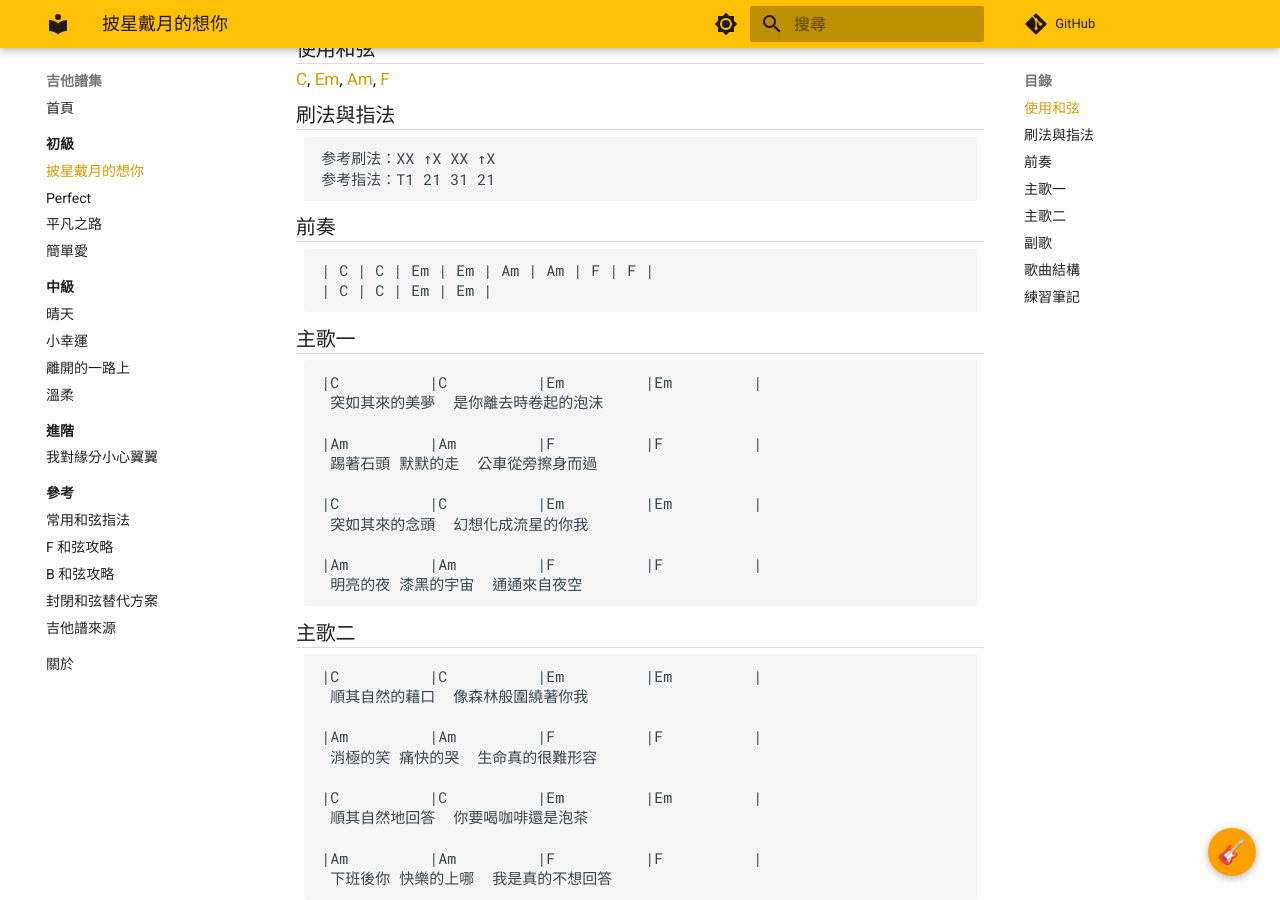
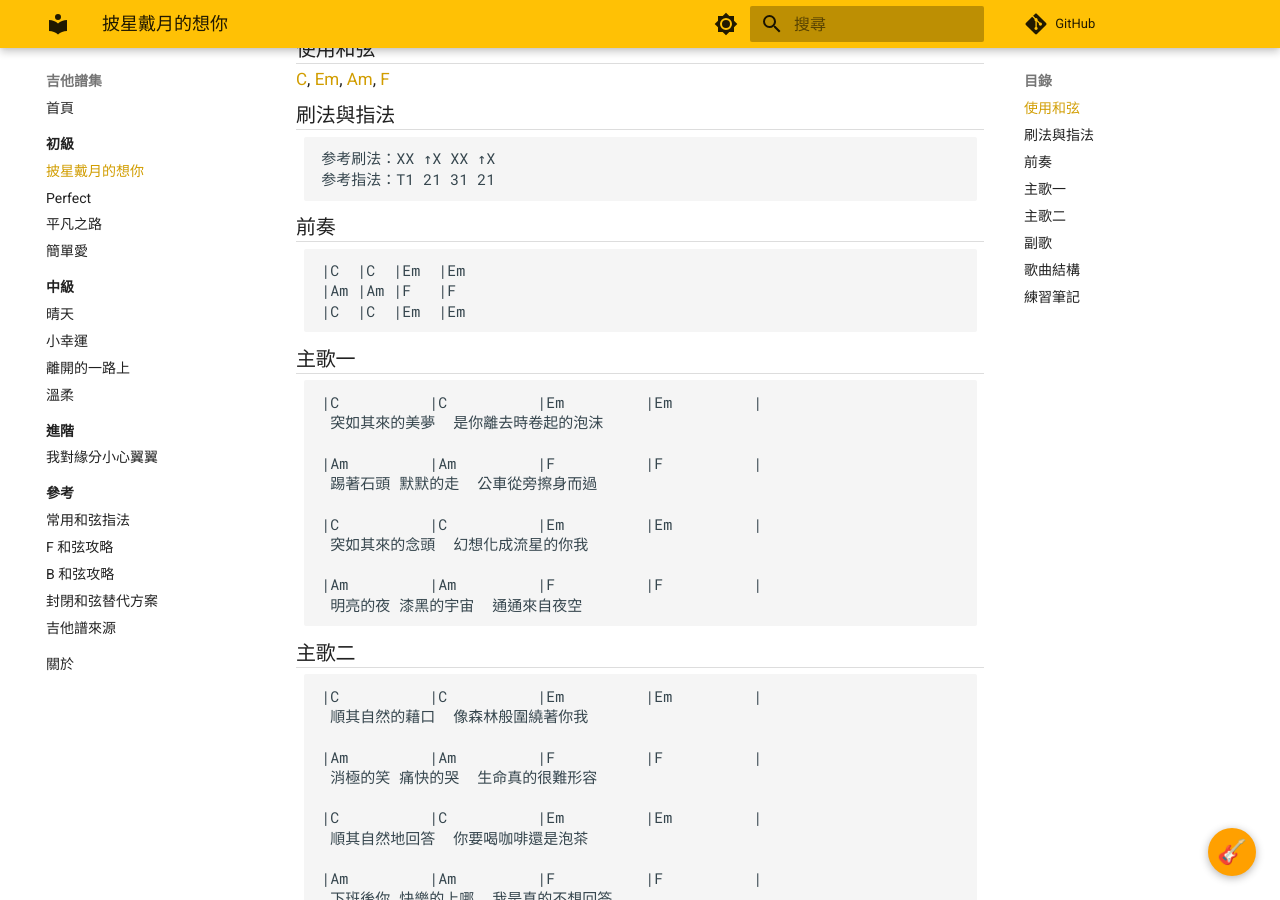
Before and after one commit to justmaker/guitar-scores, an MkDocs documentation site: the page built from docs/beginner/pi-xing-dai-yue.md, in a window 1280 px wide and 900 px high, scrolled down 524 px. Built offline with MkDocs 1.6.1 and Material for MkDocs 9.7.7, drawn with Linux system fonts in a browser that asks for light colours; comment, search, counter and statistics services are not loaded.

Commit message:
fix: 前奏和弦行斷成每行4格，避免手機水平捲動

````diff
--- a/docs/beginner/pi-xing-dai-yue.md
+++ b/docs/beginner/pi-xing-dai-yue.md
@@ -30,8 +30,9 @@ tags:
 ## 前奏
 
 ```
-| C | C | Em | Em | Am | Am | F | F |
-| C | C | Em | Em |
+|C  |C  |Em  |Em
+|Am |Am |F   |F
+|C  |C  |Em  |Em
 ```
 
 ## 主歌一
````
